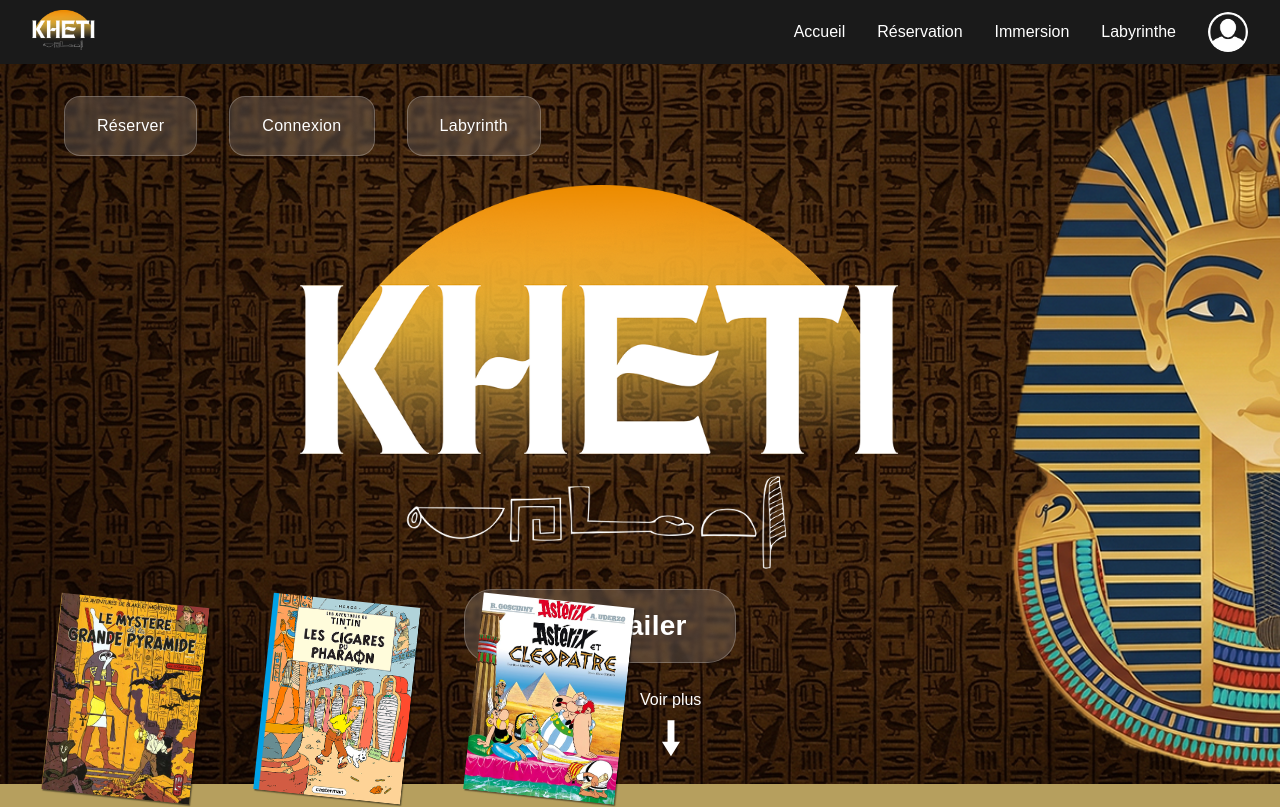
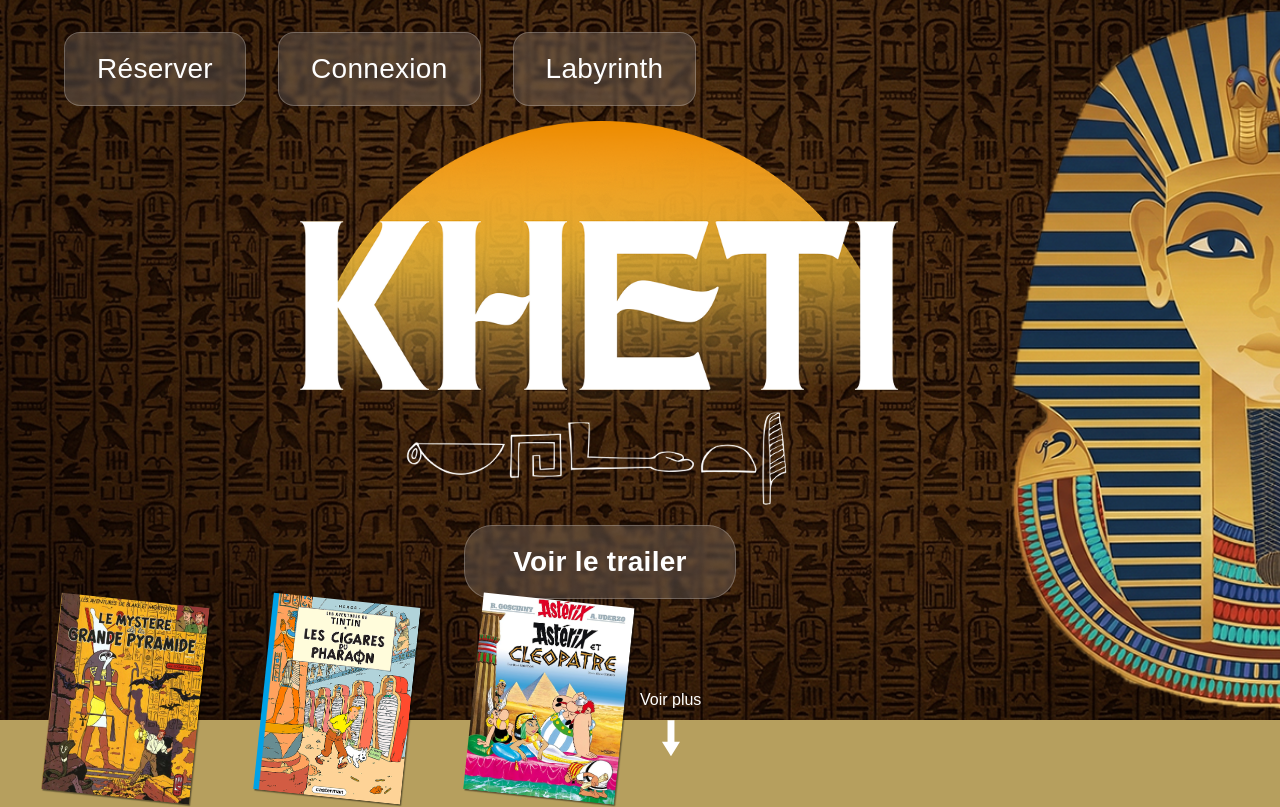
Before and after one commit to RoyNajarian/kheti, a React (Vite) app: page / in a window 1280 px wide. Shown: the top 807 px of the page. Built offline with nearby package versions, Linux system fonts and the light colour scheme.

Commit message:
Toggle Navbar visibility in App component and update font size in Accueil styles

```diff
--- a/src/App.jsx
+++ b/src/App.jsx
@@ -15,7 +15,7 @@
 const App = () => {
   return (
     <>
-      <Navbar />
+      {/* <Navbar /> */}
 
       <Routes>
         <Route index element={<Accueil />} />
--- a/src/styles/Accueil.css
+++ b/src/styles/Accueil.css
@@ -38,7 +38,7 @@
 
             /* Texte */
             color: #ffffff;
-            font-size: 16px;
+            font-size: 1.75rem;
             font-weight: 300;
             letter-spacing: 0.3px;
 
```
